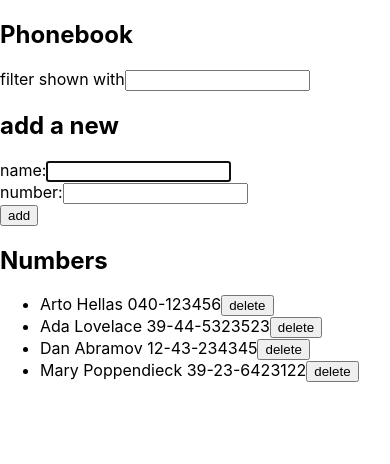
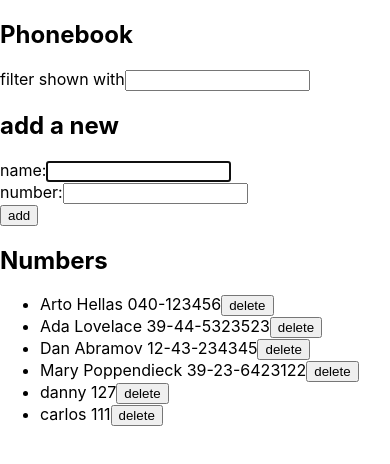
Before and after one commit to Danny626/react-exercises, a React (Create React App) app in the folder part2/phonebook/: page / in a window 390 px wide. Shown: the top 464 px of the page. Built offline with nearby package versions, Linux system fonts and the light colour scheme; data requests are answered from the project's data file.

Commit message:
feat: number phone modified if we add a existent person

```diff
--- a/part2/phonebook/db.json
+++ b/part2/phonebook/db.json
@@ -19,6 +19,16 @@
       "fname": "Mary Poppendieck",
       "number": "39-23-6423122",
       "id": 4
+    },
+    {
+      "fname": "danny",
+      "number": "127",
+      "id": 5
+    },
+    {
+      "fname": "carlos",
+      "number": "111",
+      "id": 6
     }
   ]
 }
--- a/part2/phonebook/src/App.js
+++ b/part2/phonebook/src/App.js
@@ -31,7 +31,7 @@ const App = () => {
 
     setPerson(prevState => ({
       ...prevState,
-      id: persons.length + 1,
+      /* id: persons.length + 1, */
       [name]: value
     }));
   };
@@ -42,14 +42,34 @@ const App = () => {
     const personsFiltered = persons.filter(p => p.fname === person.fname);
 
     if( personsFiltered.length !== 0 ) {
-      window.alert(`${person.fname} is already registered.`);
+      if( window.confirm(`${person.fname} ya se encuentra registrado, desea reemplazar el número?`) ) {
+
+        const updatedPerson = {
+          ...person,
+          id: personsFiltered[0].id
+        };
+
+        personService
+          .update(updatedPerson.id, updatedPerson)
+          .then(returnedPerson => {
+            setPersons(persons.map(person => person.id === updatedPerson.id ? returnedPerson : person));
+            setPersonsFiltered(persons.map(person => person.id === updatedPerson.id ? returnedPerson : person));
+            alert(`${returnedPerson.fname} fué modificado correctamente`);
+          });
+      }
     } else {
       if( person.fname !== '' ) {
+        const createdPerson = {
+          ...person,
+          id: persons.length + 1,
+        }
+
         personService
           .create(person)
           .then(returnedPerson => {
-            setPersons(persons.concat(person));
-            setPersonsFiltered(persons.concat(person));
+            setPersons(persons.concat(createdPerson));
+            setPersonsFiltered(persons.concat(createdPerson));
+            alert(`${returnedPerson.fname} fué agregado correctamente`);
           })
           .catch(error => {
             alert(`Ocurrió un error al guardar la persona`);
```
